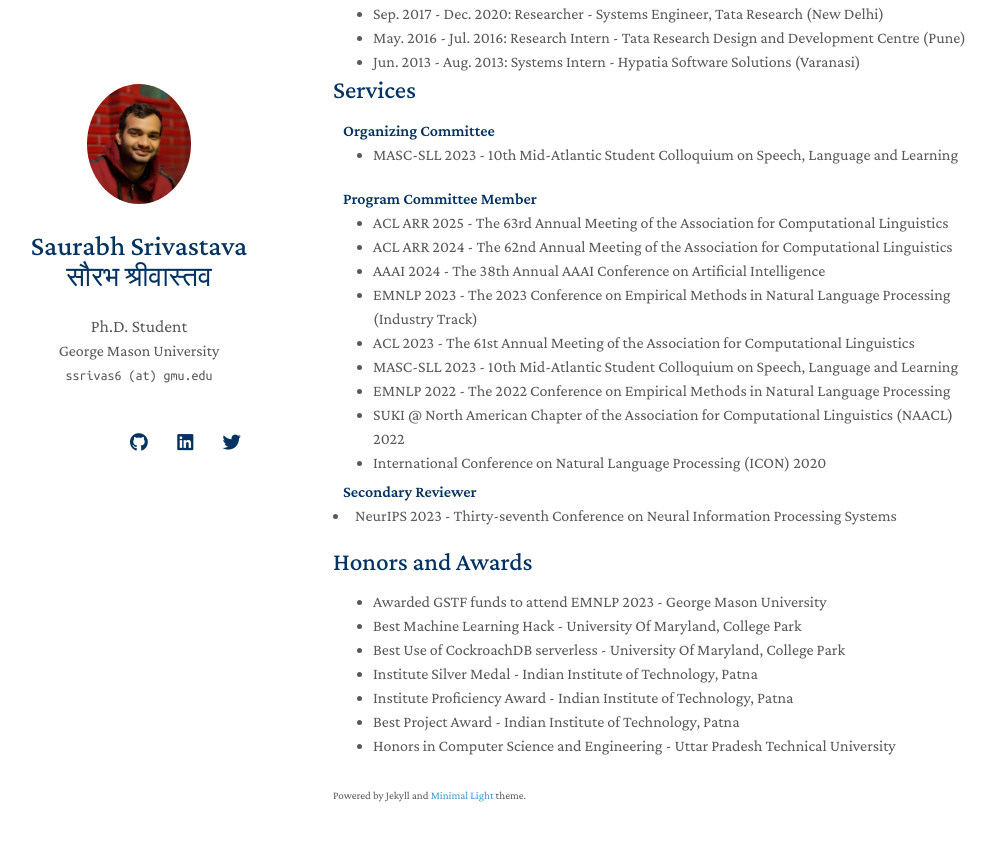
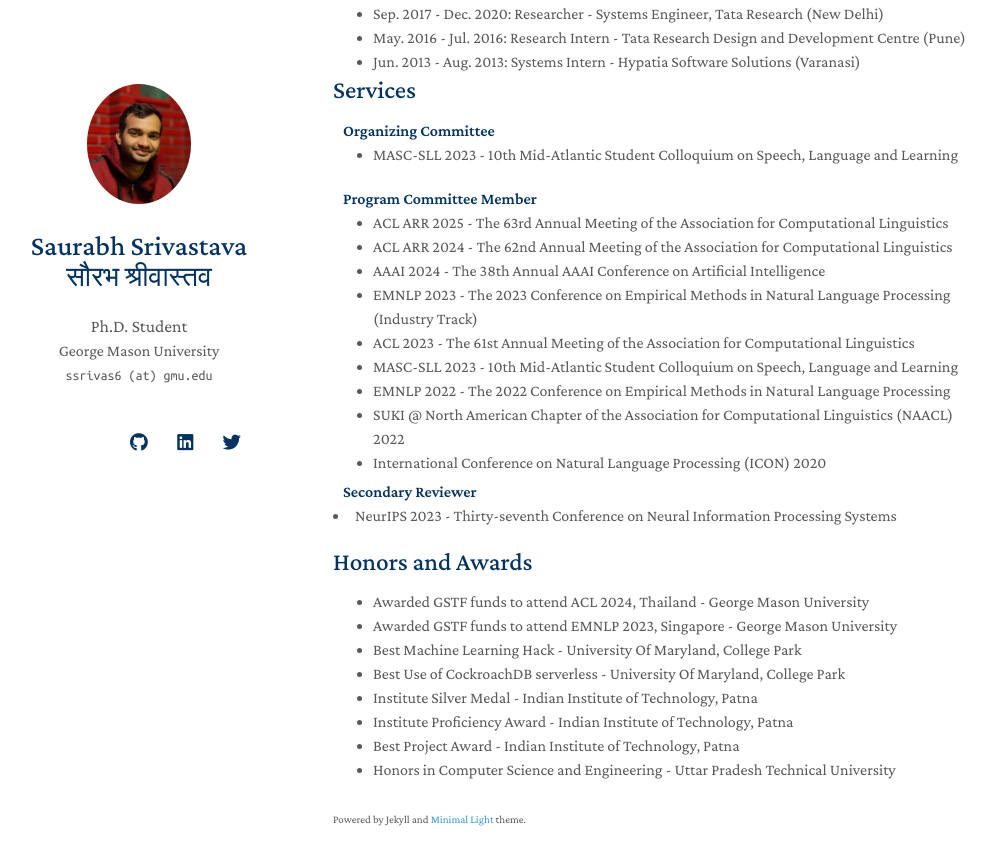
Before and after one commit to salokr/salokr.github.io, a Jekyll site: the page built from index.md, in a window 1280 px wide and 900 px high, scrolled down 3765 px. Shown: the top 865 px of the window, without its empty margins (137-1133 px from the left). Built offline with Jekyll 4.4.1, drawn with Linux system fonts in a browser that asks for light colours; nearby versions of some CDN libraries; a style sheet for code colours, icons or effects is not loaded; our own code applies the rules of GitHub Pages for plain Markdown files.

Commit message:
Update honors.md

```diff
--- a/_includes/honors.md
+++ b/_includes/honors.md
@@ -2,7 +2,8 @@
 
 
 <ul style="margin:0 0 0px;">
-  <li>Awarded GSTF funds to attend EMNLP 2023  - George Mason University </li>
+  <li>Awarded GSTF funds to attend ACL 2024, Thailand  - George Mason University </li>
+  <li>Awarded GSTF funds to attend EMNLP 2023, Singapore  - George Mason University </li>
   <li>Best Machine Learning Hack - University Of Maryland, College Park </li>
   <li>Best Use of CockroachDB serverless - University Of Maryland, College Park </li>
   <li>Institute Silver Medal - Indian Institute of Technology, Patna</li>
```
